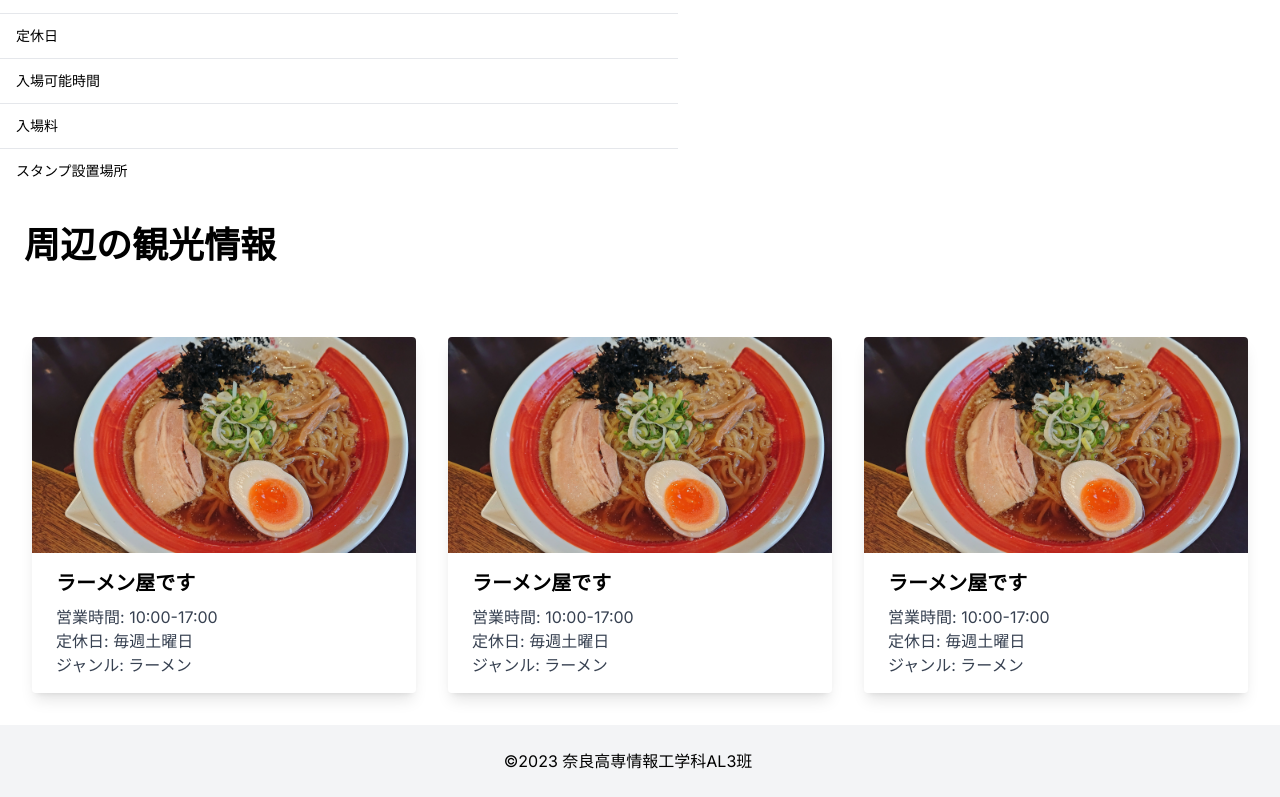
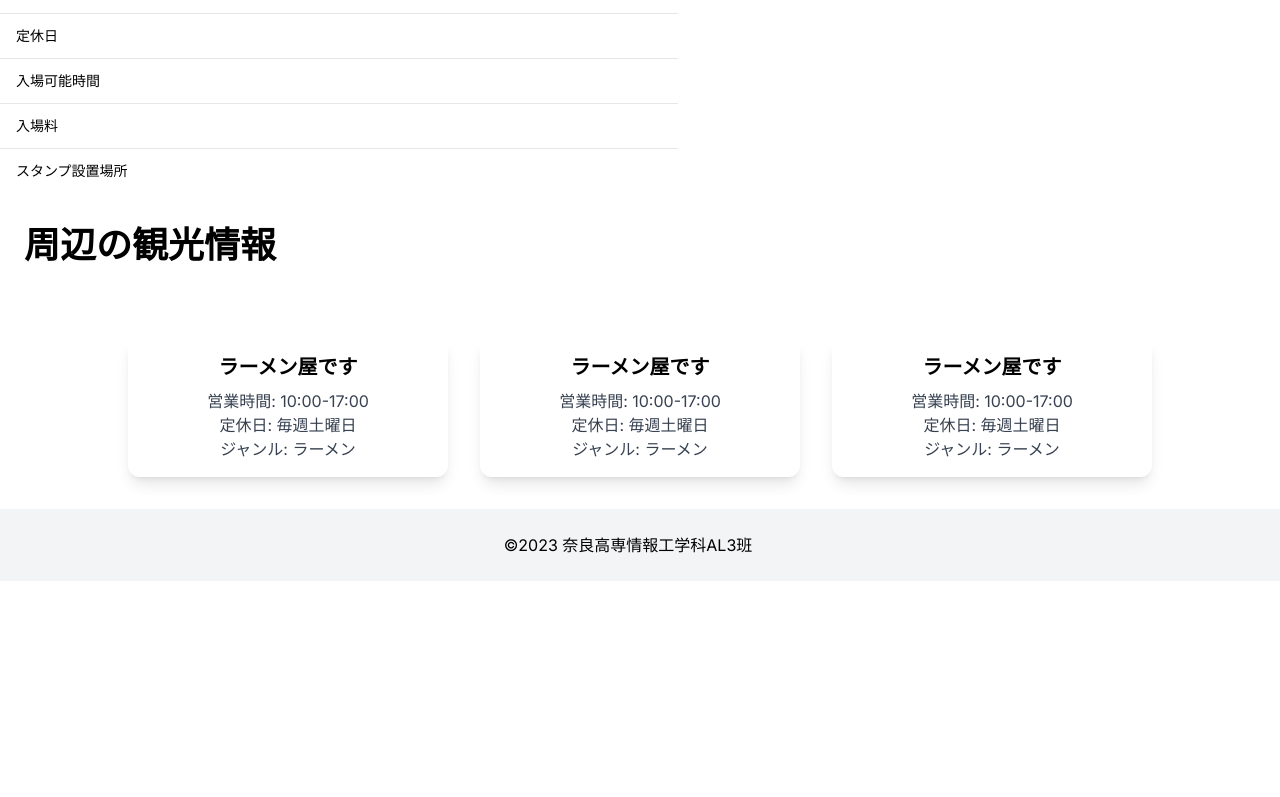
Before and after one commit to ynori123/al_castle, a Next.js app in the folder frontend/: page /castles/1 in a window 1280 px wide. Shown: the part 444-1241 px from the top of the page. After the commit the page ends 1025 px from the top, so only its background shows below. Built offline with nearby package versions, Linux system fonts and the light colour scheme; no server answers.

Commit message:
画面遷移の実装

```diff
--- a/frontend/src/app/components/MealCard.tsx
+++ b/frontend/src/app/components/MealCard.tsx
@@ -1,21 +1,22 @@
 type Props = {
-  id: number;
   title: string;
-  time: string;
-  holiday: string;
-  genre: string;
-  img: string;
+  time: string | undefined;
+  holiday: string | undefined;
+  genre: string | undefined;
+  url: string | undefined;
 };
 
-const MealCard = ({ id, title, time, holiday, genre, img }: Props) => {
+const MealCard = ({ title, time, holiday, genre, url }: Props) => {
+  const handleTransiton = () => {
+    if (url !== undefined) {
+      return window.open(url, "_blank");
+    }else{
+      return alert("URLがありません");
+    }
+  }
   return (
-    <div className="max-w-sm rounded overflow-hidden shadow-lg m-4">
-      <img
-        className="w-full aspect-video overflow-hidden object-cover"
-        src={img}
-        alt={title}
-      />
-      <div className="px-6 py-4">
+    <button className="max-w-sm rounded-xl overflow-hidden shadow-lg m-4 w-3/12 hover:shadow-2xl" onClick={handleTransiton}>
+      <div className="px-6 py-4 w-full">
         <div className="font-bold text-xl mb-2">{title}</div>
         <p className="text-gray-700 text-base overflow-ellipsis whitespace-nowrap overflow-hidden text-">
           営業時間: {time}
@@ -25,7 +26,7 @@ const MealCard = ({ id, title, time, holiday, genre, img }: Props) => {
           ジャンル: {genre}
         </p>
       </div>
-    </div>
+    </button>
   );
 };
 
```
